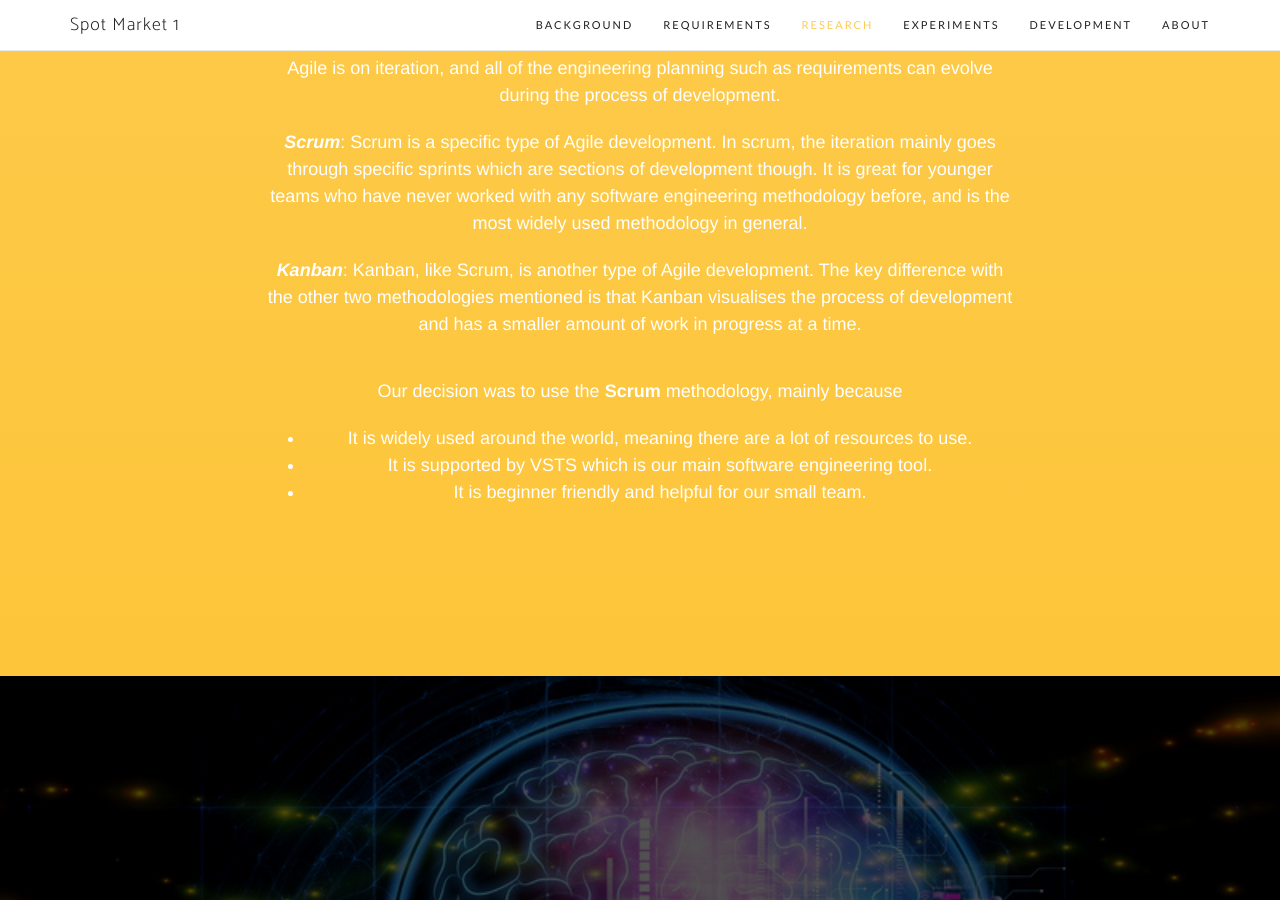
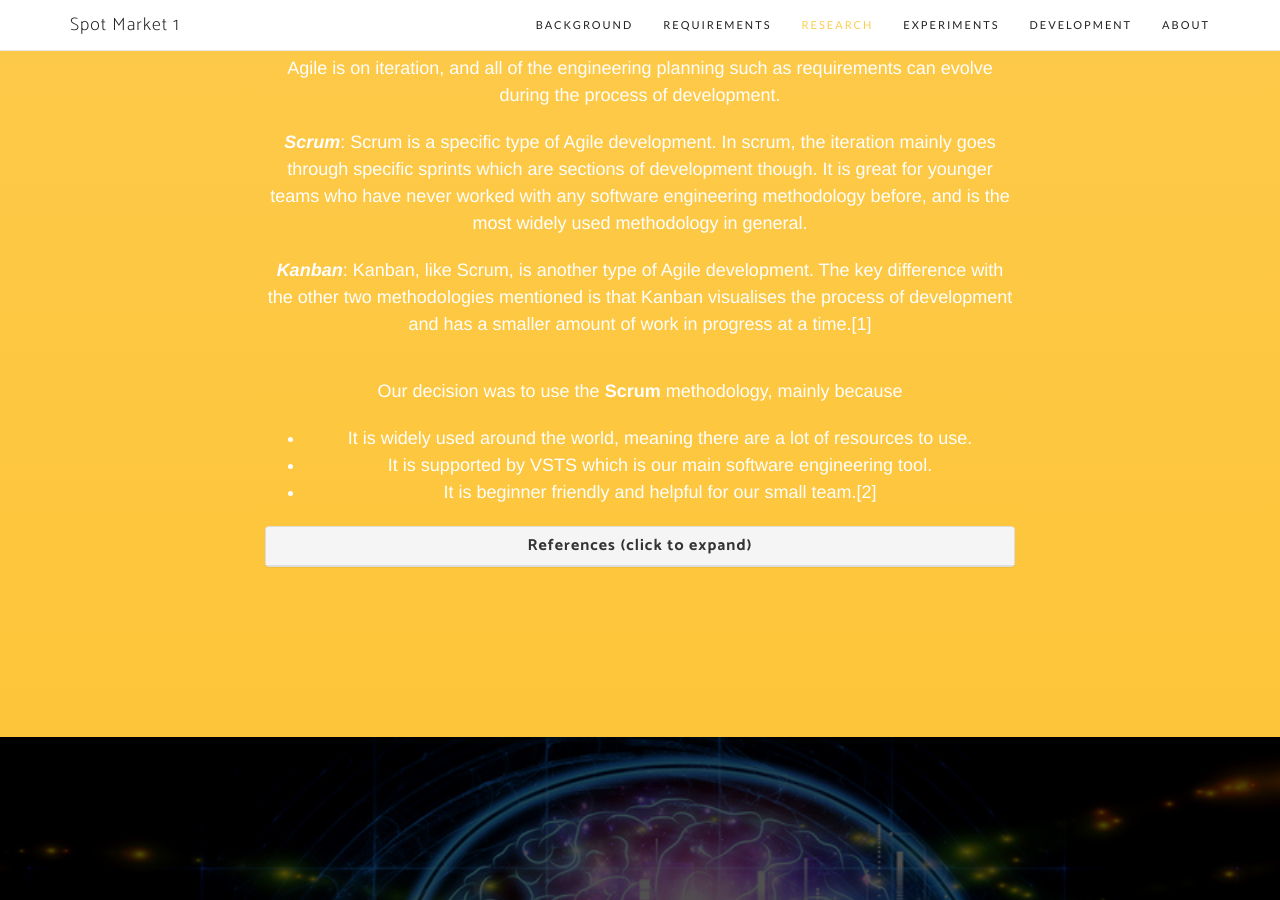
Before and after one commit to Thalexander/sm1-site, a Jekyll site: the page built from index.html, in a window 1280 px wide and 900 px high, scrolled down 8593 px. Built offline with Jekyll 4.4.1, drawn with Linux system fonts in a browser that asks for light colours; nearby versions of some CDN libraries; some web fonts are replaced; the list of posts is cut into pages by our own code.

Commit message:
Adding references to methodologies

```diff
--- a/_includes/methodologies.html
+++ b/_includes/methodologies.html
@@ -7,13 +7,35 @@
                 <p><b><em>Waterfall</em></b>: This type of development methodology requires the developer to initially create a set of deadlines and linearly move towards the end goal. There is no flexibility in terms of iterating any process or changing the set of initial requirements. </p>
                 <p><b><em>Agile</em></b>: Agile is one of the most famous software development methodologies. The basis of Agile is on iteration, and all of the engineering planning such as requirements can evolve during the process of development.</p>
                 <p><b><em>Scrum</em></b>: Scrum is a specific type of Agile development. In scrum, the iteration mainly goes through specific sprints which are sections of development though. It is great for younger teams who have never worked with any software engineering methodology before, and is the most widely used methodology in general.</p>
-                <p><b><em>Kanban</em></b>: Kanban, like Scrum, is another type of Agile development. The key difference with the other two methodologies mentioned is that Kanban visualises the process of development and has a smaller amount of work in progress at a time.</p><br>
+                <p><b><em>Kanban</em></b>: Kanban, like Scrum, is another type of Agile development. The key difference with the other two methodologies mentioned is that Kanban visualises the process of development and has a smaller amount of work in progress at a time.[1]</p><br>
                 <p>Our decision was to use the <b>Scrum</b> methodology, mainly because</p>
                 <ul>
                   <li>It is widely used around the world, meaning there are a lot of resources to use.</li>
                   <li>It is supported by VSTS which is our main software engineering tool.</li>
-                  <li>It is beginner friendly and helpful for our small team.</li>
+                  <li>It is beginner friendly and helpful for our small team.[2]</li>
                 </ul>
+                <div class="panel panel-default">
+                    <div class="panel-heading">
+                        <h4 class="panel-title">
+                            <a data-toggle="collapse" href="#research_sources">
+                                <b>References (click to expand)</b>
+                            </a>
+                        </h4>
+                    </div>
+                    <div id="research_sources" class="panel-collpase collapse">
+                        <div class="panel-body">
+
+        <pre>
+            [1]  "What is Agile Software Development?". Agile Alliance. 8 June 2013. Retrieved 01/12/2016.
+            <br>
+            [2]  "What is Scrum?". What is Scrum? An Agile Framework for Completing Complex Projects - Scrum Alliance. Scrum Alliance. Retrieved 01/12/2016.
+            <br>
+        </pre>
+
+
+                        </div>
+                    </div>
+                </div>
             </div>
         </div>
     </div>
```
